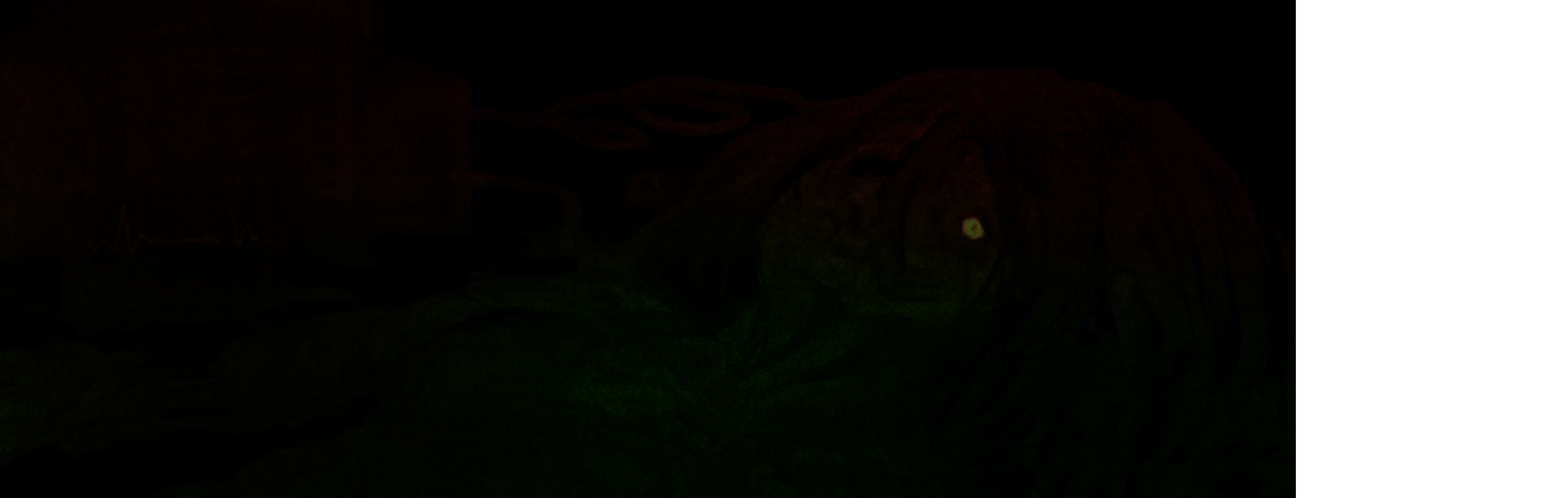
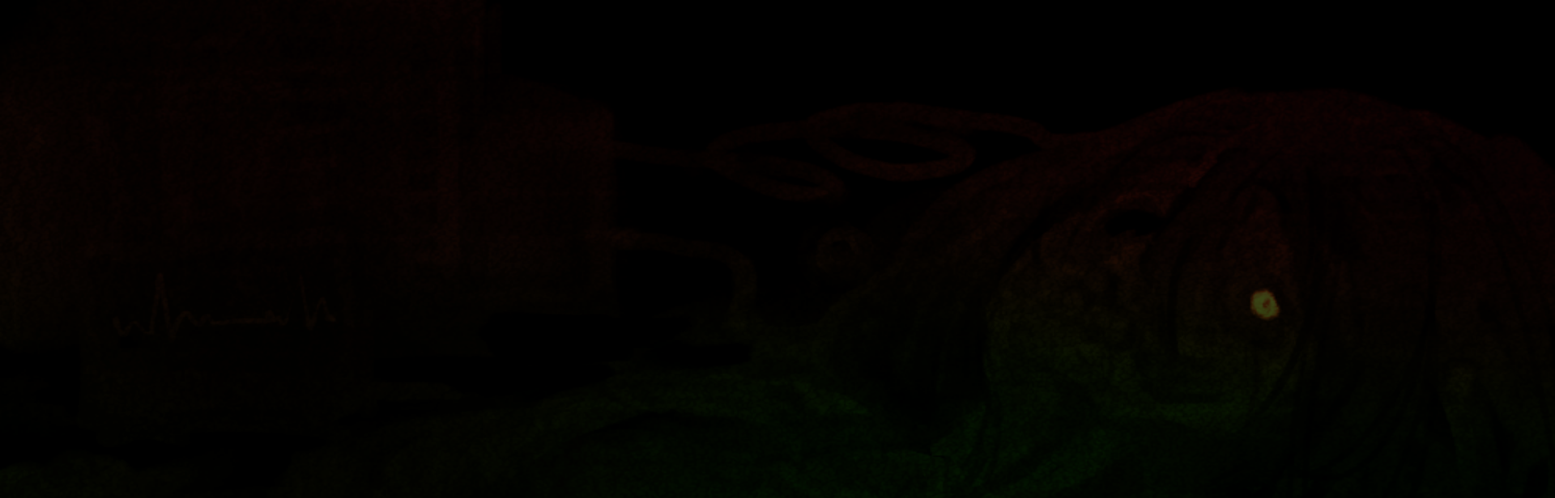
Before and after one commit to 4leggedPotato/12am, a plain HTML site: page index.html in a window 1280 px wide. Shown: the top 616 px of the page at 81% size, 1920 px wide, since content can reach past the window. Drawn offline with Linux system fonts and the light colour scheme.

Commit message:
Update index.html

```diff
--- a/index.html
+++ b/index.html
@@ -30,8 +30,8 @@
             background-image: url('./544974206665656c732e2e2e726f740d0a492063616e2774206665656c206d79206579650d0a492063616e2774207365650d0a49276d2074616e676c6564200d0a776865726520616d20493f.png');
             background-size: cover;
             background-repeat: no-repeat;
-            height:120vh;
-            width: 200vh;
+            height:160vh;
+            width: 260vh;
         }
     </style>
 </html>
```
